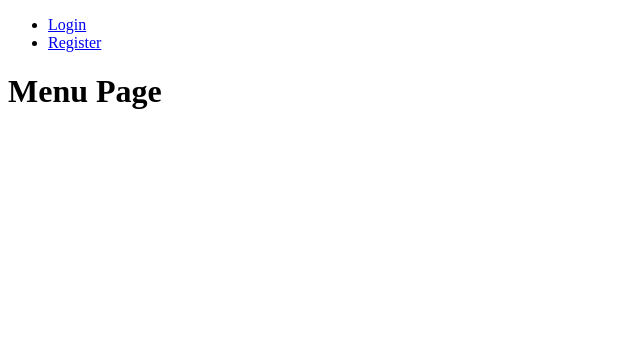
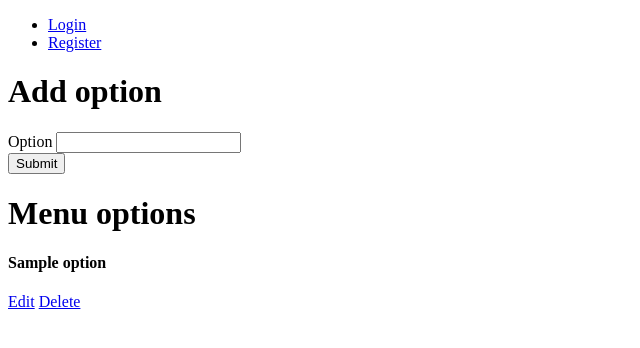
Before and after one commit to andsoler11/celery-django-app, a Django app: page /menus/menu/00000000-0000-0000-0000-000000000001/ in a window 1280 px wide. Shown: the top 348 px of the page, without its empty margins (0-640 px from the left). Run offline with Django 4.2, Linux system fonts and the light colour scheme; tables that the repository leaves empty hold one stand-in row (values such as "Sample post").

Commit message:
added delete update menu option

```diff
--- a/apps/menus/forms.py
+++ b/apps/menus/forms.py
@@ -1,6 +1,6 @@
 from django import forms
 from django.forms import ModelForm
-from .models import Menu
+from .models import Menu, Option
 
 
 class DateInput(forms.DateInput):
@@ -20,3 +20,13 @@ class MenuForm(ModelForm):
         widgets = {
             'menu_day': DateInput(),
         }
+
+
+class OptionForm(ModelForm):
+    class Meta:
+        model = Option
+        fields = ['option_title']
+
+        labels = {
+            'option_title': 'Option',
+        }
--- a/apps/menus/models.py
+++ b/apps/menus/models.py
@@ -9,13 +9,14 @@ class Menu(models.Model):
     title = models.CharField(max_length=255)
     menu_day = models.DateField(max_length=255)
     created = models.DateTimeField(auto_now_add=True)
-    options = models.ManyToManyField('MenuOption', blank=True)
+    # options = models.ManyToManyField('MenuOption', blank=True)
 
     def __str__(self):
         return str(self.title)
 
 
-class MenuOption(models.Model):
+class Option(models.Model):
+    menu = models.ForeignKey(Menu, on_delete=models.CASCADE, null=True, blank=True)
     id = models.UUIDField(default=uuid.uuid4, unique=True, primary_key=True, editable=False)
     option_title = models.CharField(max_length=255)
     created = models.DateTimeField(auto_now_add=True)
--- a/apps/menus/templates/menus/menu.html
+++ b/apps/menus/templates/menus/menu.html
@@ -3,6 +3,46 @@
 
 {% block content %}
 
-<h1>Menu Page</h1>
+
+<main>
+    <div>
+        <h1>Add option</h1>
+        <div>
+            <form class="form" method="POST" enctype="multipart/form-data">
+                {% csrf_token %}
+
+                {% for field in form %}
+
+                <!-- Input:Text -->
+                <div class="form__field">
+                    <label for="formInput#text">{{field.label}}</label>
+                    {{field}}
+                </div>
+
+                {% endfor %}
+                <input class="btn btn--sub btn--lg  my-md" type="submit" value="Submit" />
+            </form>
+        </div>
+    </div>
+
+
+    <div>
+        <h1>Menu options</h1>
+        {% for option in options %}
+        <tr>
+            <td>
+              <h4>{{option.option_title}}</h4>
+            </td>
+            <td>
+              <a class="tag tag--pill tag--main settings__btn" href="{% url 'update-option' pk=menu.id bi=option.id %}"><i class="im im-edit"></i> Edit</a>
+              <a class="tag tag--pill tag--main settings__btn" href="{% url 'delete-option' pk=menu.id bi=option.id %}?next=/account/{{menu.id}}"><i class="im im-x-mark-circle-o"></i>Delete</a>
+            </td>
+          </tr>
+
+        {% endfor %}
+    </div>
+
+
+</main>
 
 {% endblock %}
--- a/apps/menus/urls.py
+++ b/apps/menus/urls.py
@@ -4,4 +4,6 @@ from . import views
 urlpatterns = [
     path('', views.renderHome, name='home'),
     path('menu/<str:pk>/', views.menu, name="menu"),
+    path('delete-option/<str:pk>/<str:bi>', views.deleteOption, name='delete-option'),
+    path('update-option/<str:pk>/<str:bi>', views.updateOption, name='update-option'),
 ]
--- a/apps/menus/views.py
+++ b/apps/menus/views.py
@@ -1,6 +1,6 @@
 from django.shortcuts import render, redirect
-from .forms import MenuForm
-from .models import Menu
+from .forms import MenuForm, OptionForm
+from .models import Menu, Option
 
 
 def renderHome(request):
@@ -24,11 +24,49 @@ def renderHome(request):
 
 
 def menu(request, pk):
+    page = 'menu'
     profile = request.user
     menu = Menu.objects.get(id=pk)
-    options = menu.options.all()
+    options = menu.option_set.all()
 
-    page = 'menu'
-    context = {'page': page, 'profile':profile, 'options': options}
+    form = OptionForm()
+    if request.method == 'POST':
+        form = OptionForm(request.POST, request.FILES)
+        if form.is_valid():
+            option = form.save(commit=False)
+            option.menu = menu
+            option.save()
+            return redirect('menu', pk)
+
+    context = {'page': page, 'profile':profile, 'options': options, 'form':form, 'menu': menu}
 
     return render(request, 'menus/menu.html', context)
+
+
+def deleteOption(request, pk, bi):
+    profile = request.user
+    menu = Menu.objects.get(id=pk)
+    option = menu.option_set.get(id=bi)
+
+    if request.method == 'POST':
+        option.delete()
+        return redirect('menu', pk)
+
+    context = {'menu': menu, 'profile':profile, 'object': option}
+    return render(request, 'delete_template.html', context)
+
+
+def updateOption(request, pk, bi):
+    profile = request.user
+    menu = Menu.objects.get(id=pk)
+    option = menu.option_set.get(id=bi)
+    form = OptionForm(instance=option)
+
+    if request.method == 'POST':
+        form = OptionForm(request.POST, instance=option)
+        if form.is_valid():
+            form.save()
+            return redirect('menu', pk)
+
+    context = {'form': form, 'menu':menu, 'profile':profile}
+    return render(request, 'menus/option_form.html', context)
```
Also changed, not shown: 1 other file.
